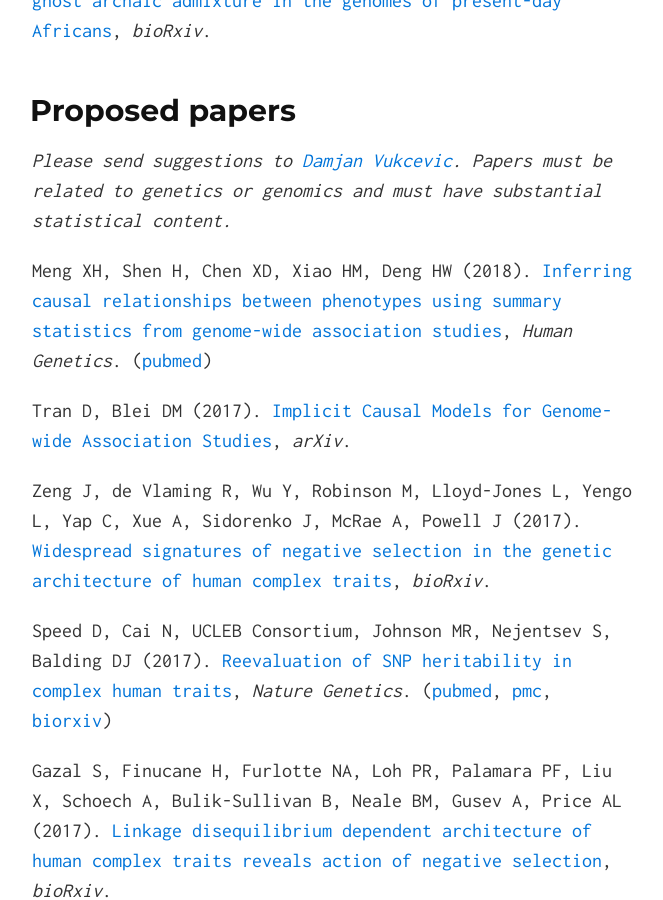
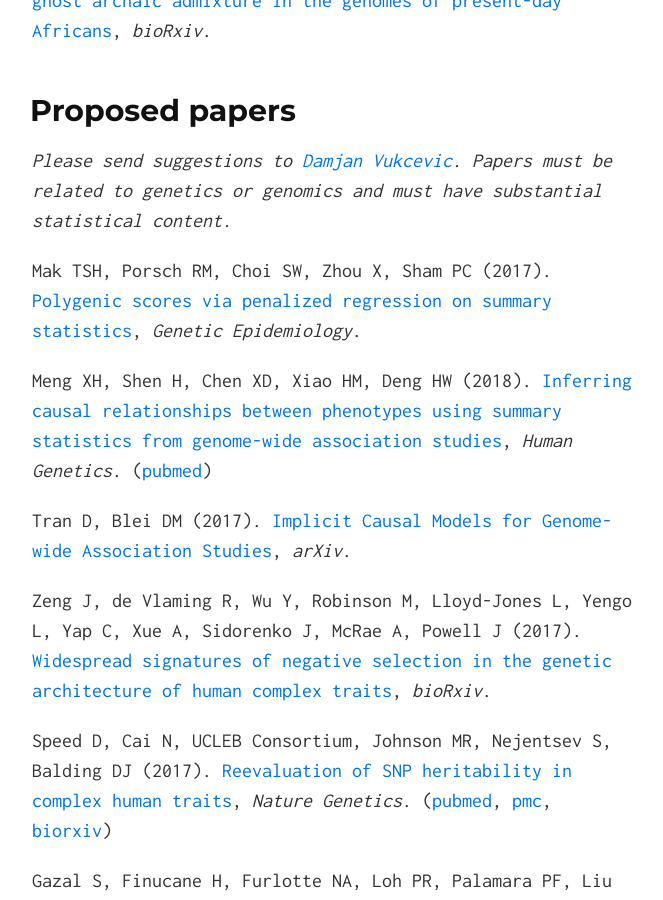
Before and after one commit to melbintgen/statgen-journal-club, a Jekyll site: the page built from index.md, in a window 1280 px wide and 900 px high, scrolled down 544 px. Shown: the whole window, without its empty margins (308-971 px from the left). Built offline with Jekyll 4.4.1, drawn with Linux system fonts in a browser that asks for light colours; our own code applies the rules of GitHub Pages for plain Markdown files.

Commit message:
Add a proposed paper

```diff
--- a/index.md
+++ b/index.md
@@ -19,6 +19,10 @@ Africans](https://doi.org/10.1101/285734), *bioRxiv*.
 [Damjan Vukcevic](mailto:damjan.vukcevic@unimelb.edu.au).
 Papers must be related to genetics or genomics and must have substantial
 statistical content.*
+
+Mak TSH, Porsch RM, Choi SW, Zhou X, Sham PC (2017).  [Polygenic scores via
+penalized regression on summary
+statistics](https://doi.org/10.1002/gepi.22050), *Genetic Epidemiology*.
 
 Meng XH, Shen H, Chen XD, Xiao HM, Deng HW (2018).  [Inferring causal
 relationships between phenotypes using summary statistics from genome-wide
```
